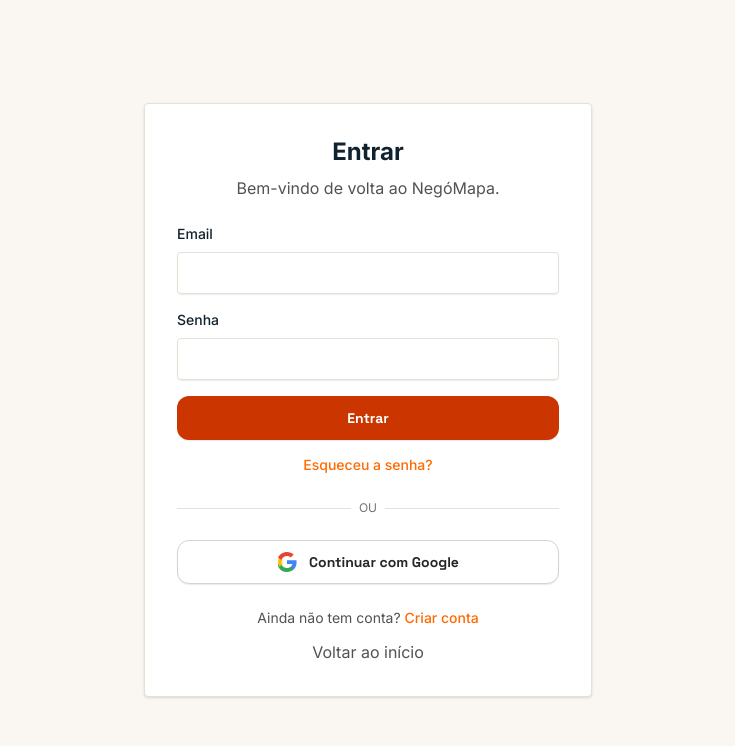
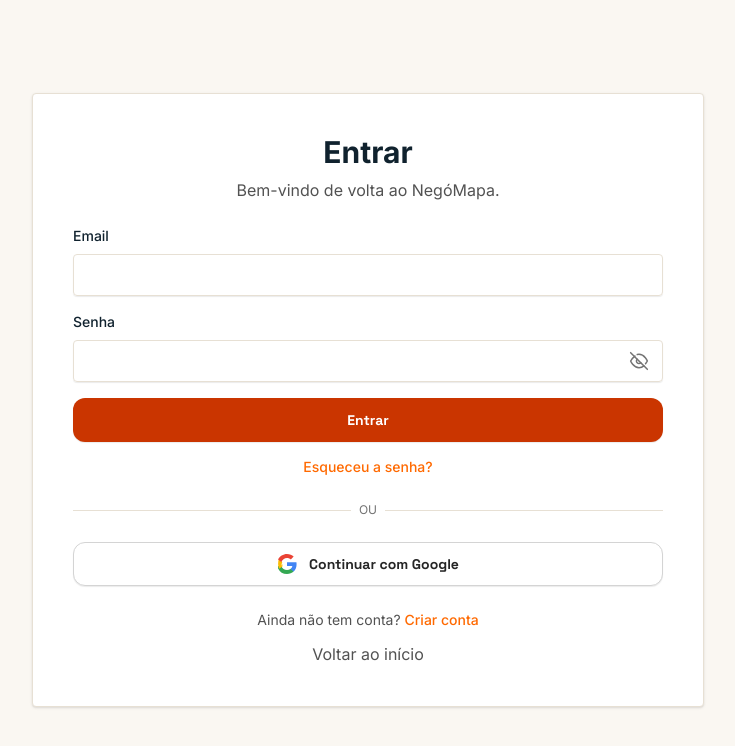
Before and after one commit to negomapaangola-svg/NegoMapa-site, a Next.js app: page /login in a window 1280 px wide. Shown: the top 746 px of the page, without its empty margins (272-1007 px from the left). Built offline with nearby package versions, Linux system fonts and the light colour scheme; no server answers.

Commit message:
Melhorar login: mostrar/ocultar senha e alargar cartão

```diff
--- a/src/app/login/page.tsx
+++ b/src/app/login/page.tsx
@@ -35,9 +35,39 @@ function GoogleIcon() {
   )
 }
 
+function EyeIcon({ aberto }: { aberto: boolean }) {
+  return (
+    <svg
+      className="h-5 w-5"
+      viewBox="0 0 24 24"
+      fill="none"
+      stroke="currentColor"
+      strokeWidth="1.8"
+      strokeLinecap="round"
+      strokeLinejoin="round"
+      aria-hidden="true"
+    >
+      {aberto ? (
+        <>
+          <path d="M2 12s3.5-7 10-7 10 7 10 7-3.5 7-10 7-10-7-10-7z" />
+          <circle cx="12" cy="12" r="3" />
+        </>
+      ) : (
+        <>
+          <path d="M17.94 17.94A10.07 10.07 0 0 1 12 20c-7 0-10-8-10-8a18.45 18.45 0 0 1 5.06-5.94" />
+          <path d="M9.9 4.24A9.12 9.12 0 0 1 12 4c7 0 10 8 10 8a18.5 18.5 0 0 1-2.16 3.19" />
+          <path d="M14.12 14.12A3 3 0 1 1 9.88 9.88" />
+          <path d="m2 2 20 20" />
+        </>
+      )}
+    </svg>
+  )
+}
+
 function LoginForm() {
   const [email, setEmail] = React.useState("")
   const [password, setPassword] = React.useState("")
+  const [mostrarSenha, setMostrarSenha] = React.useState(false)
   const [error, setError] = React.useState<string | null>(null)
   const [isLoading, setIsLoading] = React.useState(false)
   const [isGoogleLoading, setIsGoogleLoading] = React.useState(false)
@@ -95,8 +125,8 @@ function LoginForm() {
   }
 
   return (
-    <div className="max-w-md w-full bg-white rounded-[4px] p-8 shadow dark:bg-neutral-800 border border-card-border">
-      <h2 className="text-2xl font-bold text-center mb-2 text-ink dark:text-cream">
+    <div className="w-full max-w-2xl bg-white rounded-[4px] p-6 sm:p-10 shadow dark:bg-neutral-800 border border-card-border">
+      <h2 className="text-2xl sm:text-3xl font-bold text-center mb-2 text-ink dark:text-cream">
         Entrar
       </h2>
       <p className="text-center text-neutral-600 dark:text-cream-text mb-6">
@@ -149,14 +179,26 @@ function LoginForm() {
           <label className="block text-sm font-medium text-ink dark:text-cream mb-2">
             Senha
           </label>
+          <div className="relative">
             <input
-            type="password"
+              type={mostrarSenha ? "text" : "password"}
               value={password}
               onChange={(e) => setPassword(e.target.value)}
-            className="w-full px-3 py-2 border border-card-border rounded-[4px] shadow-sm focus:outline-none focus:ring-2 focus:ring-orange-500 dark:bg-neutral-700 dark:text-cream"
+              className="w-full px-3 py-2 pr-11 border border-card-border rounded-[4px] shadow-sm focus:outline-none focus:ring-2 focus:ring-orange-500 dark:bg-neutral-700 dark:text-cream"
               required
               disabled={isLoading}
             />
+            <button
+              type="button"
+              onClick={() => setMostrarSenha((valor) => !valor)}
+              aria-label={mostrarSenha ? "Ocultar senha" : "Mostrar senha"}
+              aria-pressed={mostrarSenha}
+              className="absolute right-2 top-1/2 -translate-y-1/2 inline-flex h-8 w-8 items-center justify-center rounded-[4px] text-neutral-500 transition-colors hover:text-orange-500 focus:outline-none focus-visible:ring-2 focus-visible:ring-orange-500 dark:text-cream-text dark:hover:text-orange-400"
+              disabled={isLoading}
+            >
+              <EyeIcon aberto={mostrarSenha} />
+            </button>
+          </div>
         </div>
 
         <Button type="submit" className="w-full" disabled={isLoading}>
@@ -214,8 +256,8 @@ function LoginForm() {
 
 export default function LoginPage() {
   return (
-    <div className="min-h-screen p-8 bg-cream dark:bg-navy-dark flex items-center justify-center">
-      <React.Suspense fallback={<div className="max-w-md w-full bg-white rounded-[4px] p-8 shadow dark:bg-neutral-800 border border-card-border animate-pulse"><div className="h-8 bg-neutral-200 dark:bg-neutral-700 rounded w-3/4 mx-auto mb-6"></div><div className="space-y-4"><div className="h-10 bg-neutral-200 dark:bg-neutral-700 rounded"></div><div className="h-10 bg-neutral-200 dark:bg-neutral-700 rounded"></div><div className="h-12 bg-neutral-200 dark:bg-neutral-700 rounded"></div></div></div>}>
+    <div className="min-h-screen p-4 sm:p-8 bg-cream dark:bg-navy-dark flex items-center justify-center">
+      <React.Suspense fallback={<div className="w-full max-w-2xl bg-white rounded-[4px] p-6 sm:p-10 shadow dark:bg-neutral-800 border border-card-border animate-pulse"><div className="h-8 bg-neutral-200 dark:bg-neutral-700 rounded w-3/4 mx-auto mb-6"></div><div className="space-y-4"><div className="h-10 bg-neutral-200 dark:bg-neutral-700 rounded"></div><div className="h-10 bg-neutral-200 dark:bg-neutral-700 rounded"></div><div className="h-12 bg-neutral-200 dark:bg-neutral-700 rounded"></div></div></div>}>
         <LoginForm />
       </React.Suspense>
     </div>
```
Lines whose indentation alone changed are shown as unchanged.
